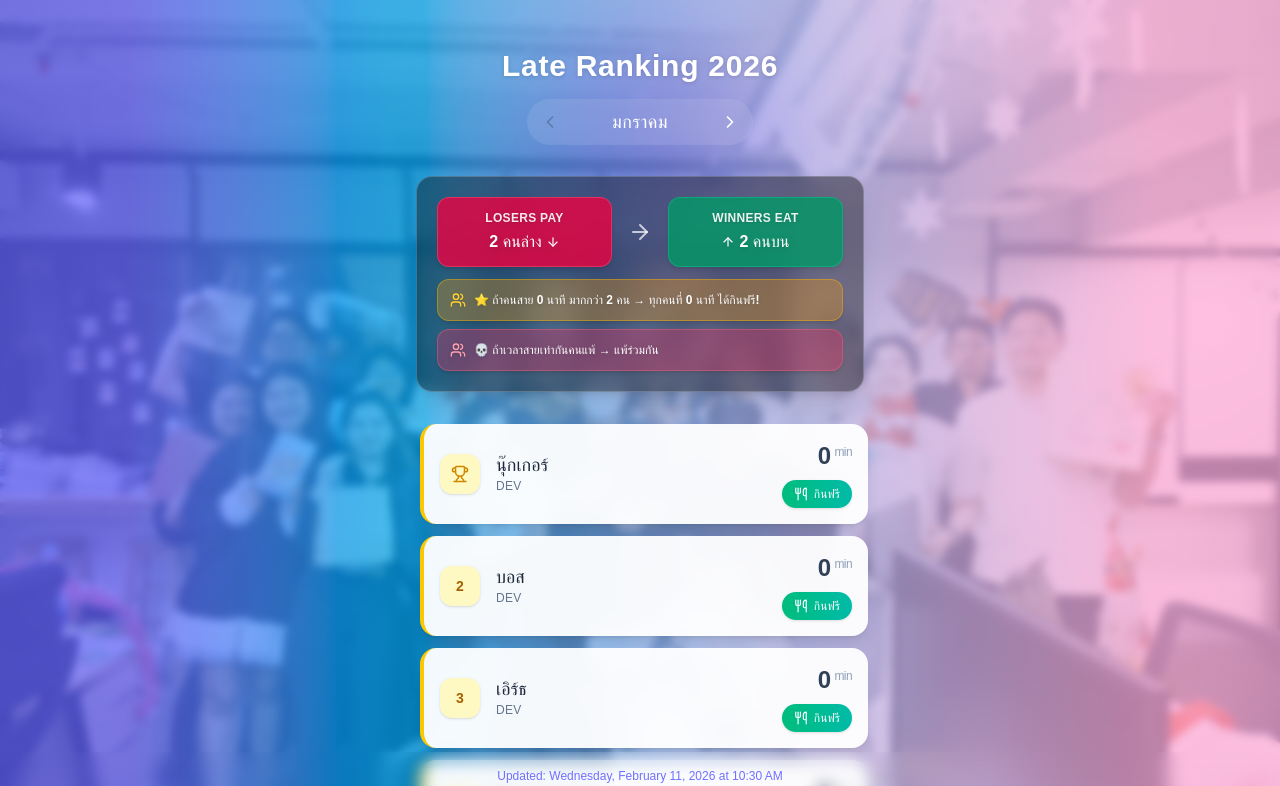
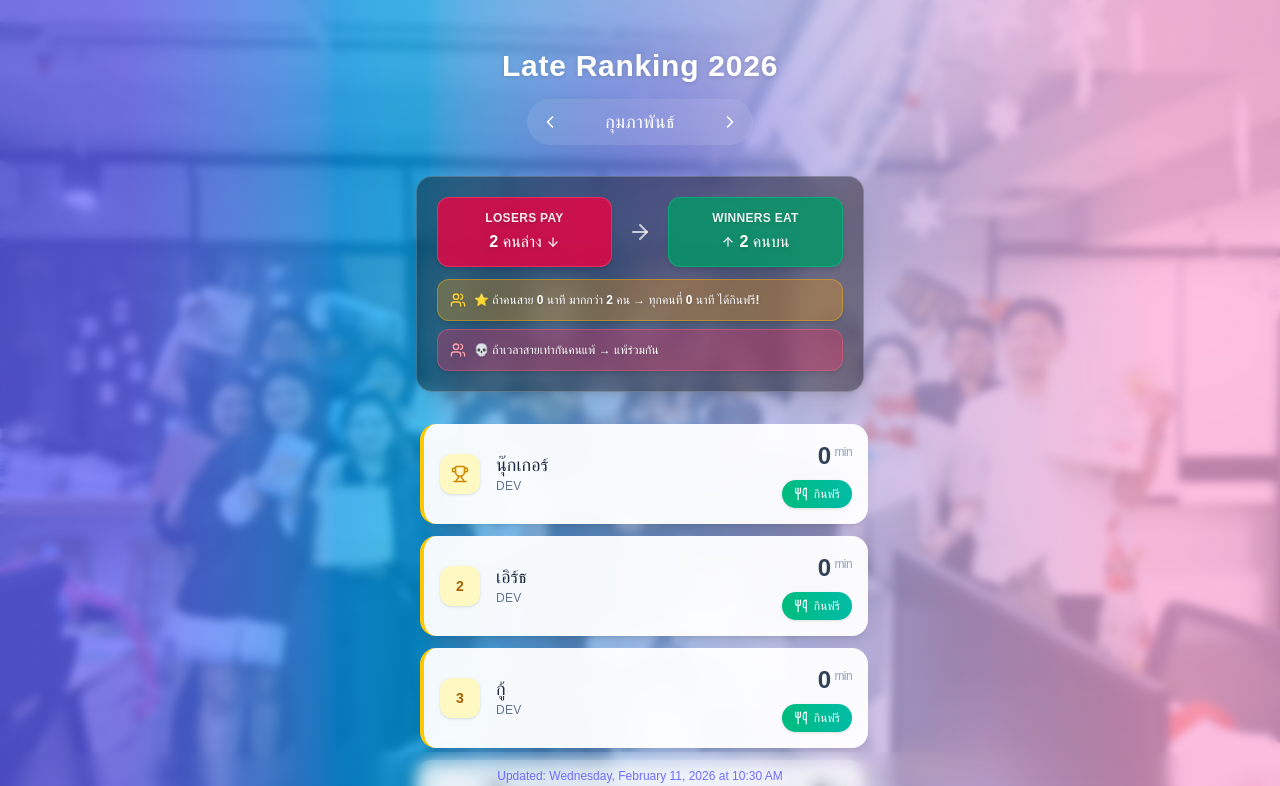
Before and after one commit to cn-cms-team/late-work, a React (Vite) app: page / in a window 1280 px wide. Shown: the top 786 px of the page. Built offline with nearby package versions, Linux system fonts and the light colour scheme; a web font is replaced by a local one.

Commit message:
fix: update last month

```diff
--- a/src/data/employees.ts
+++ b/src/data/employees.ts
@@ -49,3 +49,7 @@ export const getLastUpdated = (): string => {
     minute: '2-digit',
   });
 };
+
+export const getLatestMonth = () => {
+  return Math.max(...MOCK_EMPLOYEES.map((e) => e.month));
+};
--- a/src/hooks/useEmployeeRanking.ts
+++ b/src/hooks/useEmployeeRanking.ts
@@ -1,16 +1,14 @@
 import { useState, useEffect, useCallback } from 'react';
 import type { Employee } from '../types/employee';
-import { MOCK_EMPLOYEES, MONTHS } from '../data/employees';
+import { getLatestMonth, MOCK_EMPLOYEES, MONTHS } from '../data/employees';
 
 const LOADING_DELAY = 600;
+
 
 export const useEmployeeRanking = () => {
   const [employees, setEmployees] = useState<Employee[]>([]);
   const [loading, setLoading] = useState(true);
-  const [monthIndex, setMonthIndex] = useState(() => {
-    const m = new Date().getMonth() - 1;
-    return Math.min(Math.max(m, 0), MONTHS.length - 1);
-  });
+  const [monthIndex, setMonthIndex] = useState(getLatestMonth());
 
   const currentMonth = monthIndex;
   const canGoPrev = monthIndex > 0;
```
